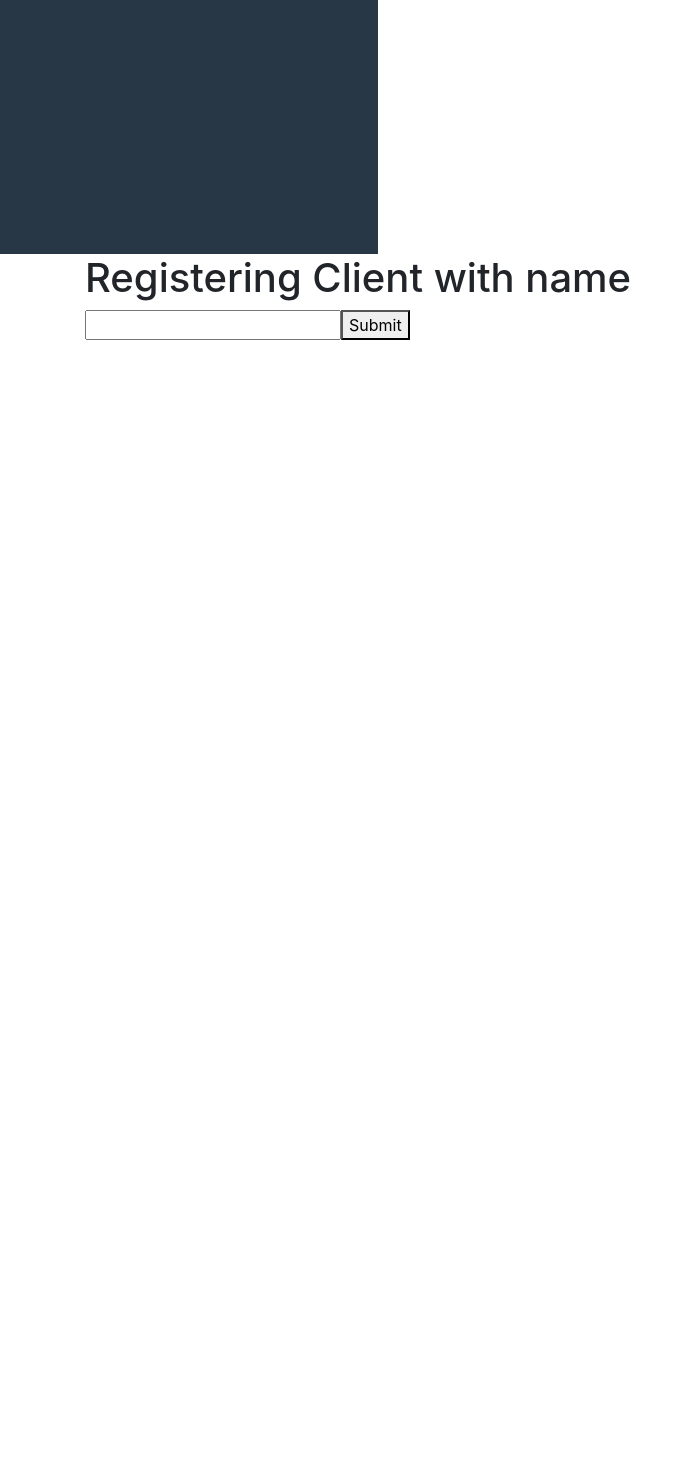
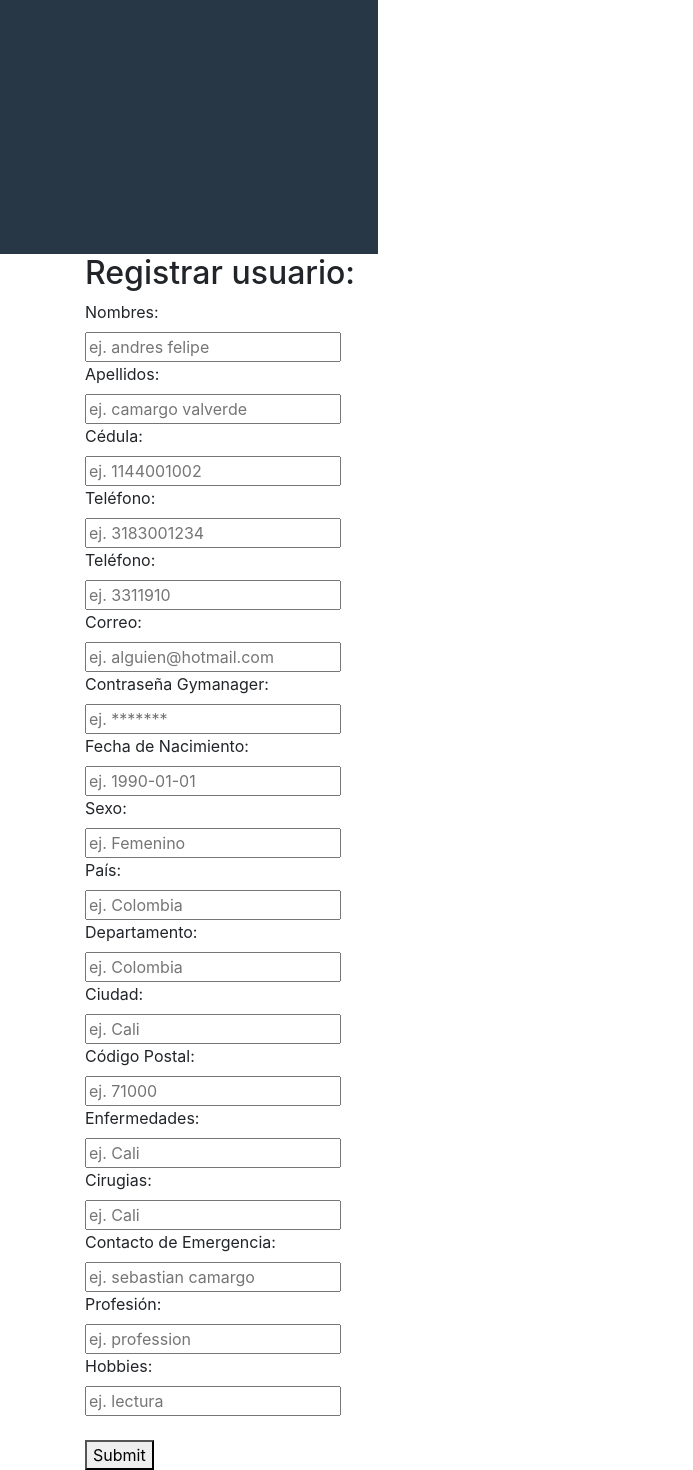
Before and after one commit to juanvaes/horus, a React (Create React App) app in the folder horus/client/: page /client in a window 1280 px wide. Shown: the part 546-2016 px from the top of the page, without its empty margins (0-693 px from the left). Before the commit the page ends 886 px from the top, so only its background shows below. Built offline with nearby package versions, Linux system fonts and the light colour scheme.

Commit message:
Complete the state of clientregister component

```diff
--- a/horus/client/src/components/clients/ClientRegister.js
+++ b/horus/client/src/components/clients/ClientRegister.js
@@ -2,8 +2,23 @@ import React from 'react';
 
 class ClientRegister extends React.Component{
     state = {
-        fname: "",
-        lname: ""
+        fname: null,
+        lname: null,
+        identification: null,
+        cellphone: null,
+        phone: null,
+        password: null,
+        birthdate: null,
+        sex: null,
+        country: null,
+        state: null,
+        city: null,
+        postal_code: null,
+        sicknesess: null,
+        surgeries: null,
+        emergency_contact: null,
+        profession: null,
+        hobbies: null,
     }
 
     handleChange = (e) => {
@@ -19,9 +34,64 @@ class ClientRegister extends React.Component{
     render(){
         return(
             <div className="container">
-                <h1>Registering Client with name {this.state.fname}</h1>
+                <h2>Registrar usuario: {this.state.fname}</h2>
                 <form onSubmit={this.handleSubmit}> {/* OnSubmit takes the event when a user clicks on submit button or press enter */}
-                    <input type="text" onChange={this.handleChange}/>
+                    {/*names*/}
+                    <label>Nombres: </label><br/>
+                    <input type="text" onChange={this.handleChange} placeholder="ej. andres felipe"/><br/>
+                    {/*last names*/}
+                    <label>Apellidos: </label><br/>
+                    <input type="text" placeholder="ej. camargo valverde"/><br/>
+                    {/*identification*/}
+                    <label>Cédula: </label><br/>
+                    <input type="text" placeholder="ej. 1144001002"/><br/>
+                    {/*cellphone*/}
+                    <label>Teléfono: </label><br/>
+                    <input type="text" placeholder="ej. 3183001234"/><br/>
+                    {/*phone*/}
+                    <label>Teléfono: </label><br/>
+                    <input type="text" placeholder="ej. 3311910"/><br/>
+                    {/*email*/}
+                    <label>Correo: </label><br/>
+                    <input type="text" placeholder="ej. alguien@hotmail.com"/><br/>
+                    {/*password*/}
+                    <label>Contraseña Gymanager: </label><br/>
+                    <input type="text" placeholder="ej. *******"/><br/>
+                    {/*birthdate*/}
+                    <label>Fecha de Nacimiento: </label><br/>
+                    <input type="text" placeholder="ej. 1990-01-01"/><br/>
+                    {/*sex*/}
+                    <label>Sexo: </label><br/>
+                    <input type="text" placeholder="ej. Femenino"/><br/>
+                    {/*country*/}
+                    <label>País: </label><br/>
+                    <input type="text" placeholder="ej. Colombia"/><br/>
+                    {/*state*/}
+                    <label>Departamento: </label><br/>
+                    <input type="text" placeholder="ej. Colombia"/><br/>
+                    {/*city*/}
+                    <label>Ciudad: </label><br/>
+                    <input type="text" placeholder="ej. Cali"/><br/>
+                    {/*postal code*/}
+                    <label>Código Postal: </label><br/>
+                    <input type="text" placeholder="ej. 71000"/><br/>
+                    {/*sicknesess*/}
+                    <label>Enfermedades: </label><br/>
+                    <input type="text" placeholder="ej. Cali"/><br/>
+                    {/*surgeries*/}
+                    <label>Cirugias: </label><br/>
+                    <input type="text" placeholder="ej. Cali"/><br/>
+                    {/*emergency contact*/}
+                    <label>Contacto de Emergencia: </label><br/>
+                    <input type="text" placeholder="ej. sebastian camargo"/><br/>
+                    {/*profession*/}
+                    <label>Profesión: </label><br/>
+                    <input type="text" placeholder="ej. profession"/><br/>
+                    {/*hobbies*/}
+                    <label>Hobbies: </label><br/>
+                    <input type="text" placeholder="ej. lectura"/><br/>
+
+                    <br/>
                     <button>Submit</button>
                 </form>
             </div>
```
